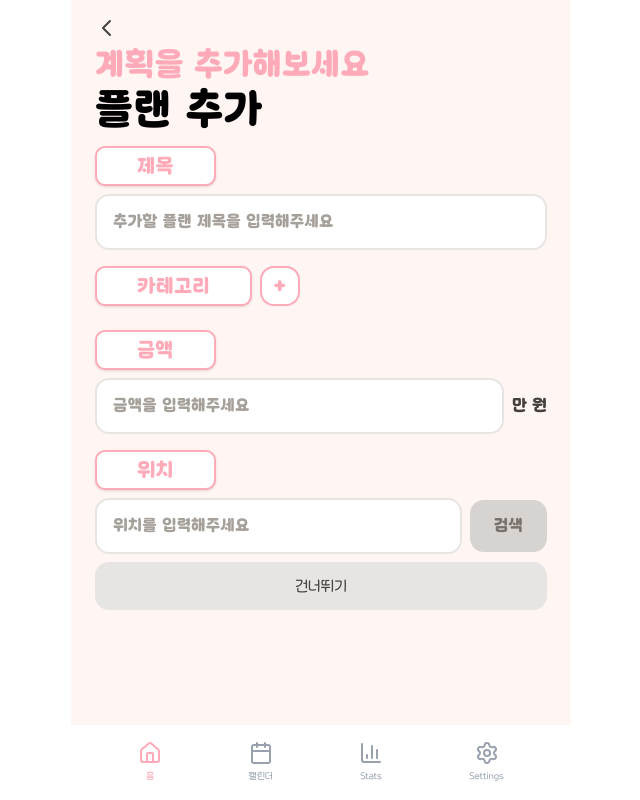
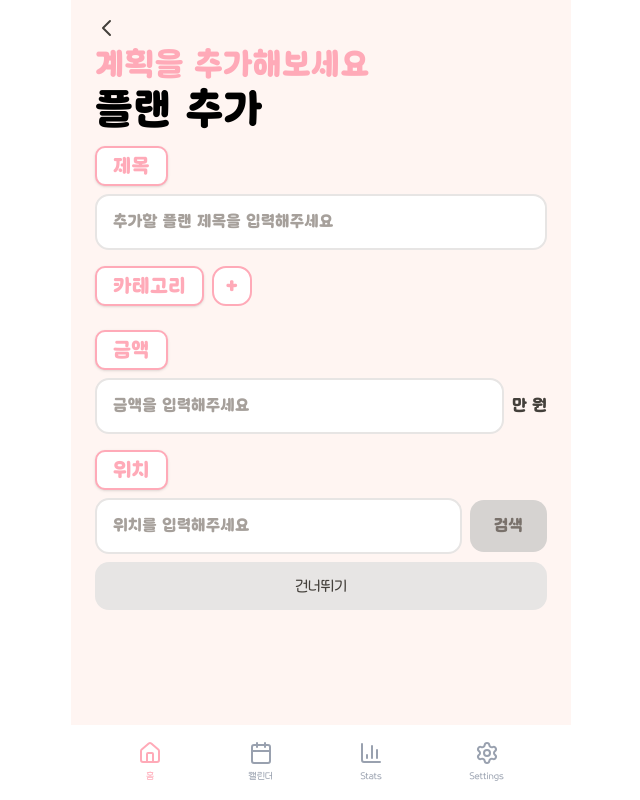
Before and after one commit to Junnnnnnnnnnn/wedding-plant, a Next.js app: page /add-plen in a window 1280 px wide. Shown: the whole page, without its empty margins (319-959 px from the left). Built offline with nearby package versions, Linux system fonts and the light colour scheme.

Commit message:
feat: add-plen 하단 패딩 값 추가

```diff
--- a/app/add-plen/page.tsx
+++ b/app/add-plen/page.tsx
@@ -415,7 +415,7 @@ export default function AddPlanPage() {
 
   return (
     <div className="flex h-[100dvh] justify-center bg-[#FFF5F2] px-0 text-stone-900 lg:bg-white lg:px-6">
-      <main className="relative flex h-full w-full max-w-[500px] flex-col items-center overflow-y-auto bg-[#FFF5F2] px-6 py-6">
+      <main className="relative flex h-full w-full max-w-[500px] flex-col items-center overflow-y-auto bg-[#FFF5F2] px-6 pt-6 pb-24">
         {/* 뒤로가기 버튼 */}
         <button
           type="button"
@@ -450,8 +450,8 @@ export default function AddPlanPage() {
         </div>
         <div className="mt-4 w-full">
           <div className="flex items-center gap-2 mb-2">
-            <div className="bg-white px-10 py-1 rounded-lg shadow-sm border-2 border-[#FFAAB8]">
-              <span className="text-xl font-semibold text-[#FFAAB8]">제목</span>
+            <div className="bg-white pl-4 pr-4 py-1 rounded-lg shadow-sm border-2 border-[#FFAAB8] flex justify-start items-center" style={{ textAlign: 'left' }}>
+              <span className="text-xl font-semibold text-[#FFAAB8]" style={{ textAlign: 'left' }}>제목</span>
             </div>
           </div>
           <input
@@ -466,8 +466,8 @@ export default function AddPlanPage() {
         {/* 카테고리 영역 - 항상 표시 */}
         <div className="mt-4 w-full">
           <div className="flex items-center gap-2 mb-2 min-w-0">
-            <div className="bg-white px-10 py-1 rounded-lg shadow-sm border-2 border-[#FFAAB8] flex-shrink-0">
-              <span className="text-xl font-semibold text-[#FFAAB8]">
+            <div className="bg-white pl-4 pr-4 py-1 rounded-lg shadow-sm border-2 border-[#FFAAB8] flex-shrink-0 flex justify-start items-center" style={{ textAlign: 'left' }}>
+              <span className="text-xl font-semibold text-[#FFAAB8]" style={{ textAlign: 'left' }}>
                 카테고리
               </span>
             </div>
@@ -534,8 +534,8 @@ export default function AddPlanPage() {
         {/* 금액 영역 */}
         <div className="mt-4 w-full">
           <div className="flex items-center gap-2 mb-2">
-            <div className="bg-white px-10 py-1 rounded-lg shadow-sm border-2 border-[#FFAAB8]">
-              <span className="text-xl font-semibold text-[#FFAAB8]">금액</span>
+            <div className="bg-white pl-4 pr-4 py-1 rounded-lg shadow-sm border-2 border-[#FFAAB8] flex justify-start items-center" style={{ textAlign: 'left' }}>
+              <span className="text-xl font-semibold text-[#FFAAB8]" style={{ textAlign: 'left' }}>금액</span>
             </div>
           </div>
           <div className="flex items-center gap-2 min-w-0">
@@ -556,8 +556,8 @@ export default function AddPlanPage() {
         {/* 위치 영역 */}
         <div className="mt-4 w-full">
           <div className="flex items-center gap-2 mb-2">
-            <div className="bg-white px-10 py-1 rounded-lg shadow-sm border-2 border-[#FFAAB8]">
-              <span className="text-xl font-semibold text-[#FFAAB8]">위치</span>
+            <div className="bg-white pl-4 pr-4 py-1 rounded-lg shadow-sm border-2 border-[#FFAAB8] flex justify-start items-center" style={{ textAlign: 'left' }}>
+              <span className="text-xl font-semibold text-[#FFAAB8]" style={{ textAlign: 'left' }}>위치</span>
             </div>
           </div>
           <div className="flex items-center gap-2 min-w-0">
```
